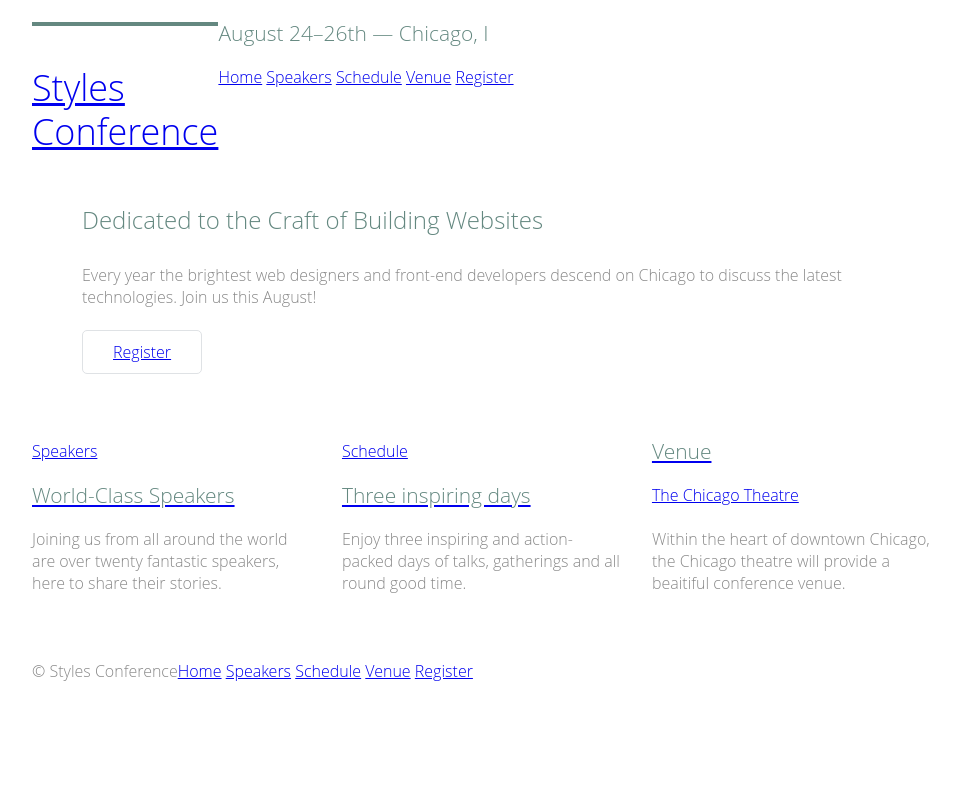
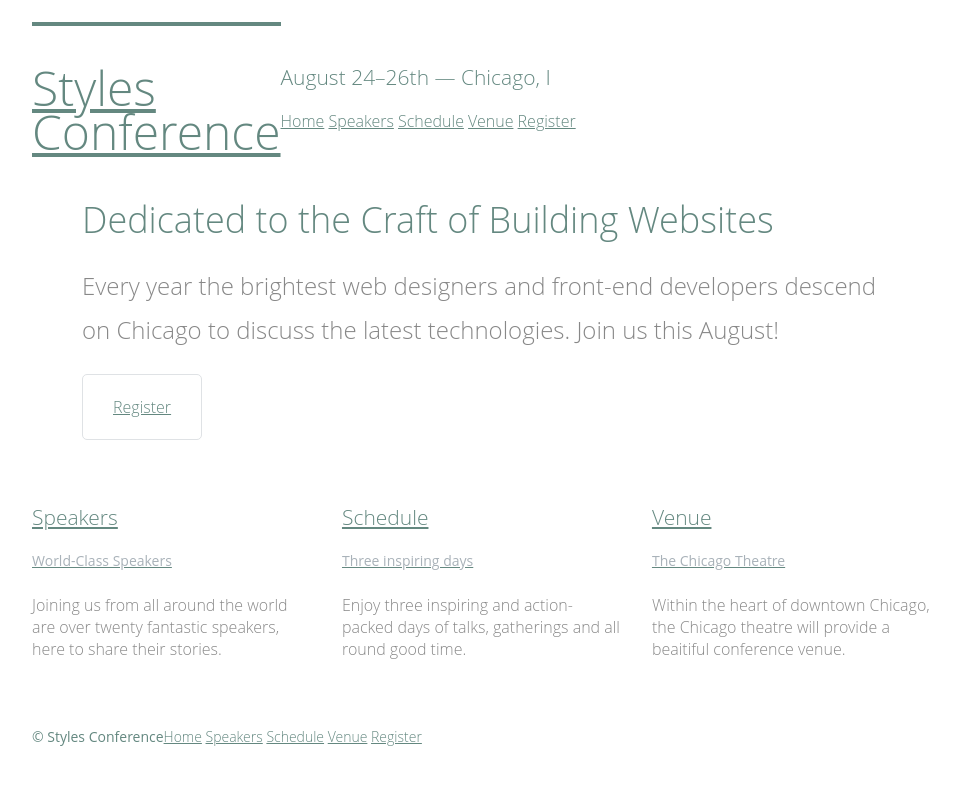
Before and after one commit to KenHarlbar/styles-conference, a plain HTML site: page index.html in a window 1280 px wide. Shown: the whole page, without its empty margins (158-1118 px from the left). Drawn offline with Linux system fonts and the light colour scheme.

Commit message:
Add more css styles

```diff
--- a/assets/stylesheets/main.css
+++ b/assets/stylesheets/main.css
@@ -79,6 +79,38 @@ h4 {
   font-size: 18px;
 }
 
+h5 {
+  color: #a9b2b9;
+  font-size: 14px;
+  font-weight: 400;
+}
+
+strong {
+  font-size: 400;
+}
+
+cite,
+em {
+  font-style: italic;
+}
+
+.teaser a:hover h3 {
+  color: #a9b2b9;
+}
+
+/*
+===================================
+Links
+===================================
+*/
+a:hover {
+  color: #a9b2b9;
+}
+
+a {
+  color: #648880;
+}
+
 /*
 ===================================
 Grid
@@ -153,7 +185,15 @@ Button
 */
 
 .hero {
+  line-height: 44px;
   padding: 22px 80px 66px 80px;
+}
+
+.hero h2 {
+  font-size: 36px;
+}
+.hero p {
+  font-size: 24px;
 }
 
 /*
@@ -162,9 +202,20 @@ Button
   ========================================
 */
 .logo {
+  border-top: 4px solid #648880;
   float: left;
-  border-top: 4px solid #648880;
+  font-size: 48px;
+  line-height: 44px;
   padding: 40px 0 22px 0;
+}
+
+.tagline {
+  margin: 66px 0 22px 0;
+}
+
+.primary-nav {
+  font-size: 14px;
+  font-weight: 400;
 }
 
 /*
@@ -174,11 +225,14 @@ Button
 */
 .primary-footer small {
   float: left;
+  font-weight: 400;
 }
 
 .primary-footer {
+  color: #648880;
+  font-size: 14px;
+  padding-bottom: 44px;
   padding-top: 44px;
-  padding-bottom: 44px;
 }
 
 .col-1-3 {
--- a/index.html
+++ b/index.html
@@ -18,7 +18,7 @@
           <br> Conference</a>
         </h1>
       </section>
-      <h3>August 24&ndash;26th &mdash; Chicago, I
+      <h3 class="tagline">August 24&ndash;26th &mdash; Chicago, I
       </h3>
 
       <nav>
@@ -40,27 +40,27 @@
     <section class="grid">
 
       <!-- Speakers -->
-      <section class="col-1-3">
+      <section class="teaser col-1-3">
         <a href="speakers.html">
-          <h5>Speakers</h5>
-          <h3>World-Class Speakers</h3>
+          <h3>Speakers</h3>
+          <h5>World-Class Speakers</h5>
         </a>
         <p>Joining us from all around the world are over twenty fantastic speakers, here to share their stories.</p>
       </section><!--
 
       Schedule
 
-      --><section class="col-1-3">
+      --><section class="teaser col-1-3">
         <a href="schedule.html">
-          <h5>Schedule</h5>
-          <h3>Three inspiring days</h3>
+          <h3>Schedule</h3>
+          <h5>Three inspiring days</h5>
         </a>
         <p>Enjoy three inspiring and action-packed days of talks, gatherings and all round good time.</p>
       </section><!--
 
       Venue
 
-      --><section class="col-1-3">
+      --><section class="teaser col-1-3">
         <a href="venue.html">
           <h3>Venue</h3>
           <h5>The Chicago Theatre</h5>
```
